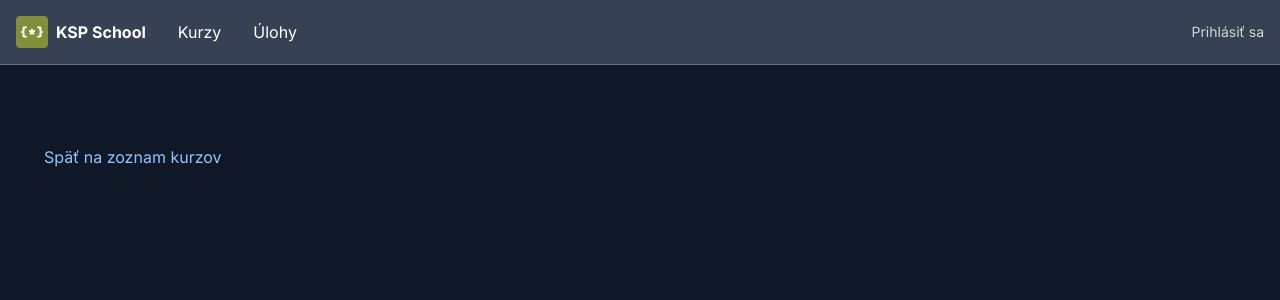
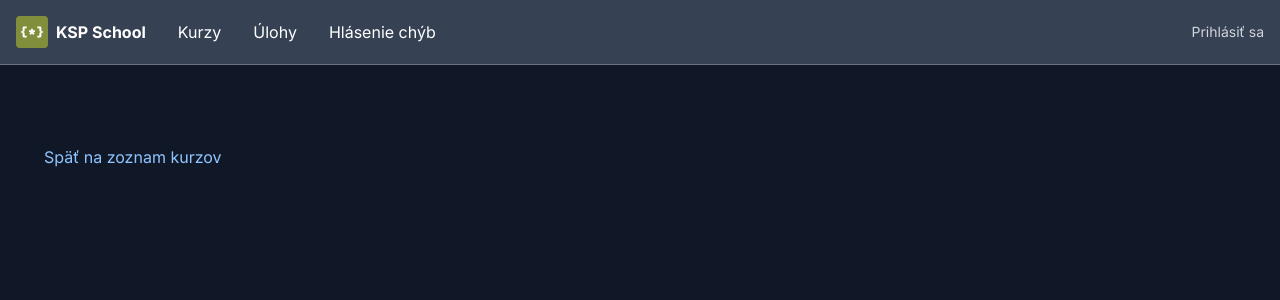
Before and after one commit to trojsten/ksp-school, a Django app: template school/courses/templates/courses/detail.html in a window 1280 px wide. Shown: the top 300 px of the page. Run offline with Django 4.2, Linux system fonts and the light colour scheme; the template is opened without the code that fills it, so the values that code supplies are empty; style sheets or scripts are compiled from the project's sources; parts of the project's set-up code (start-up, migrations or seed data) failed here and were passed over; some libraries are stand-ins or nearby versions.

Commit message:
Add bug reporter link to nav, pointing to shlink redirect

```diff
--- a/school/pages/templates/common/base.html
+++ b/school/pages/templates/common/base.html
@@ -38,6 +38,10 @@
             Úlohy
         </a>
 
+        <a href="https://go.ksp.sk/ksp-school-feedback" class="text-white hover:text-gray-300">
+            Hlásenie chýb
+        </a>
+
         <div class="ml-auto text-sm">
             {% if user.is_authenticated %}
             <div class="relative select-none" x-data="{ open: false }">
```
